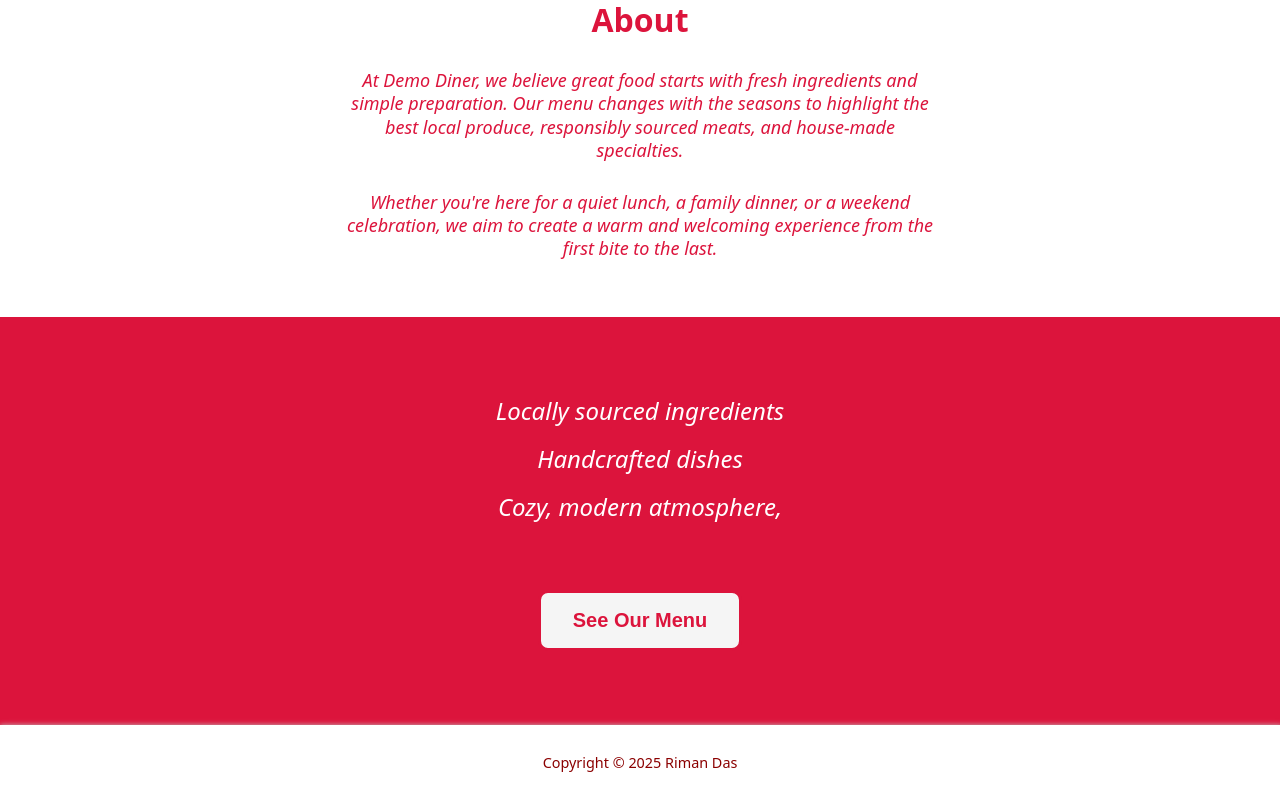
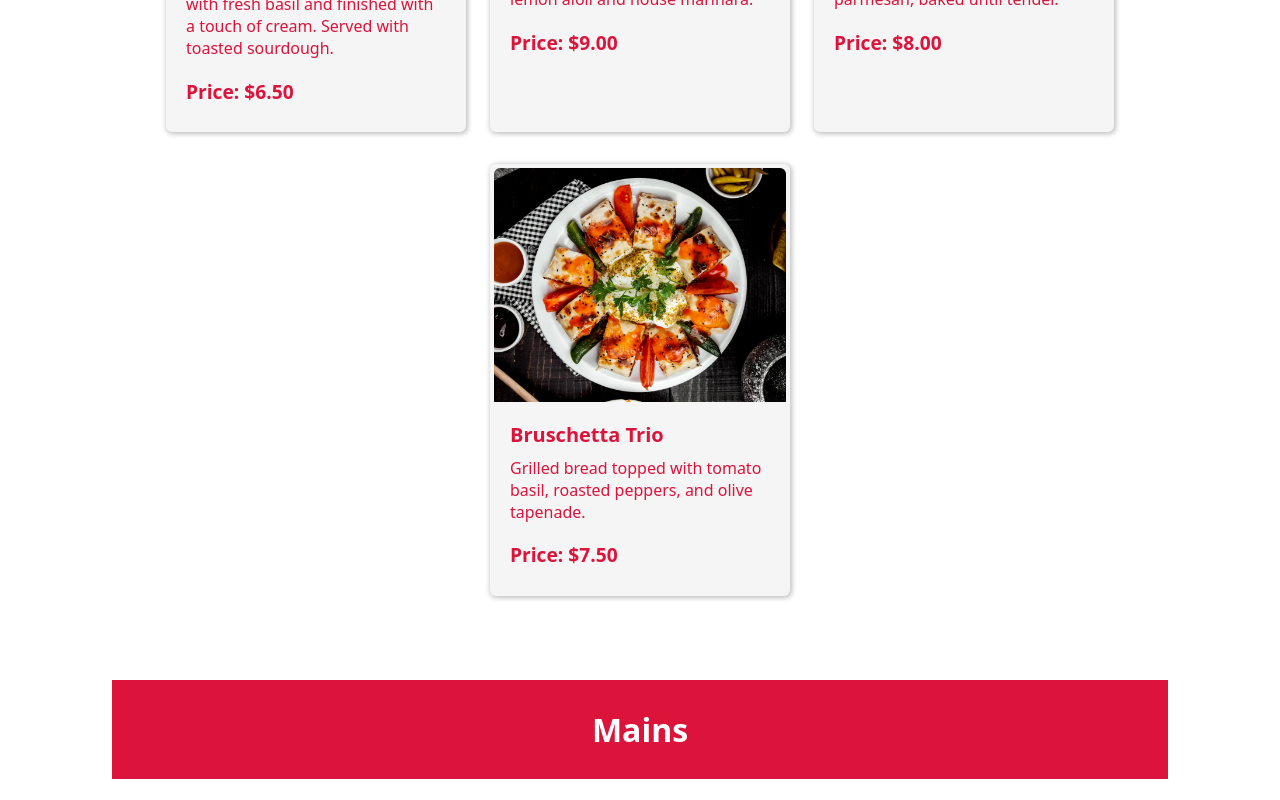
Before and after one commit to rimanz/odin-restaurant, a website built with webpack: page src/template.html in a window 1280 px wide. Both pictures are taken after a click on the button "See Our Menu". Shown: the part 768-1568 px from the top of the page. Built offline with nearby package versions, Linux system fonts and the light colour scheme.

Commit message:
Fix the bug in the navbar and cta button
- Fixed wrong data-id in the menu button inside the navbar
- Fixed showPage function to reflect correct data-id for the menu button
- Added missing event listener for the cta button in the home page

```diff
--- a/src/index.js
+++ b/src/index.js
@@ -9,12 +9,12 @@ navItems.forEach((navItem) => {
   });
 });
 
-function showPage(pageId) {
+export function showPage(pageId) {
   switch (pageId) {
     case "home":
       home();
       break;
-    case "about":
+    case "menu":
       menu();
       break;
     case "contact":
--- a/src/pages/home.js
+++ b/src/pages/home.js
@@ -1,4 +1,5 @@
 import restaurantData from "../data.js";
+import { showPage } from "../index.js";
 import { createNode, sectionBuilder } from "../utils.js";
 
 const content_root = document.getElementById("content");
@@ -57,9 +58,10 @@ function createCTASection(parent) {
   const ctaButton = createNode({
     tag: "button",
     classNames: "cta-btn",
+    textContent: "See Our Menu",
     parent: cta,
   });
-  ctaButton.textContent = "See Our Menu";
+  ctaButton.addEventListener("click", () => showPage("menu"));
 }
 
 export default function home() {
--- a/src/template.html
+++ b/src/template.html
@@ -13,7 +13,7 @@
 
           <nav>
             <button data-id="home">Home</button>
-            <button data-id="about">Menu</button>
+            <button data-id="menu">Menu</button>
             <button data-id="contact">Contact</button>
           </nav>
         </div>
```
